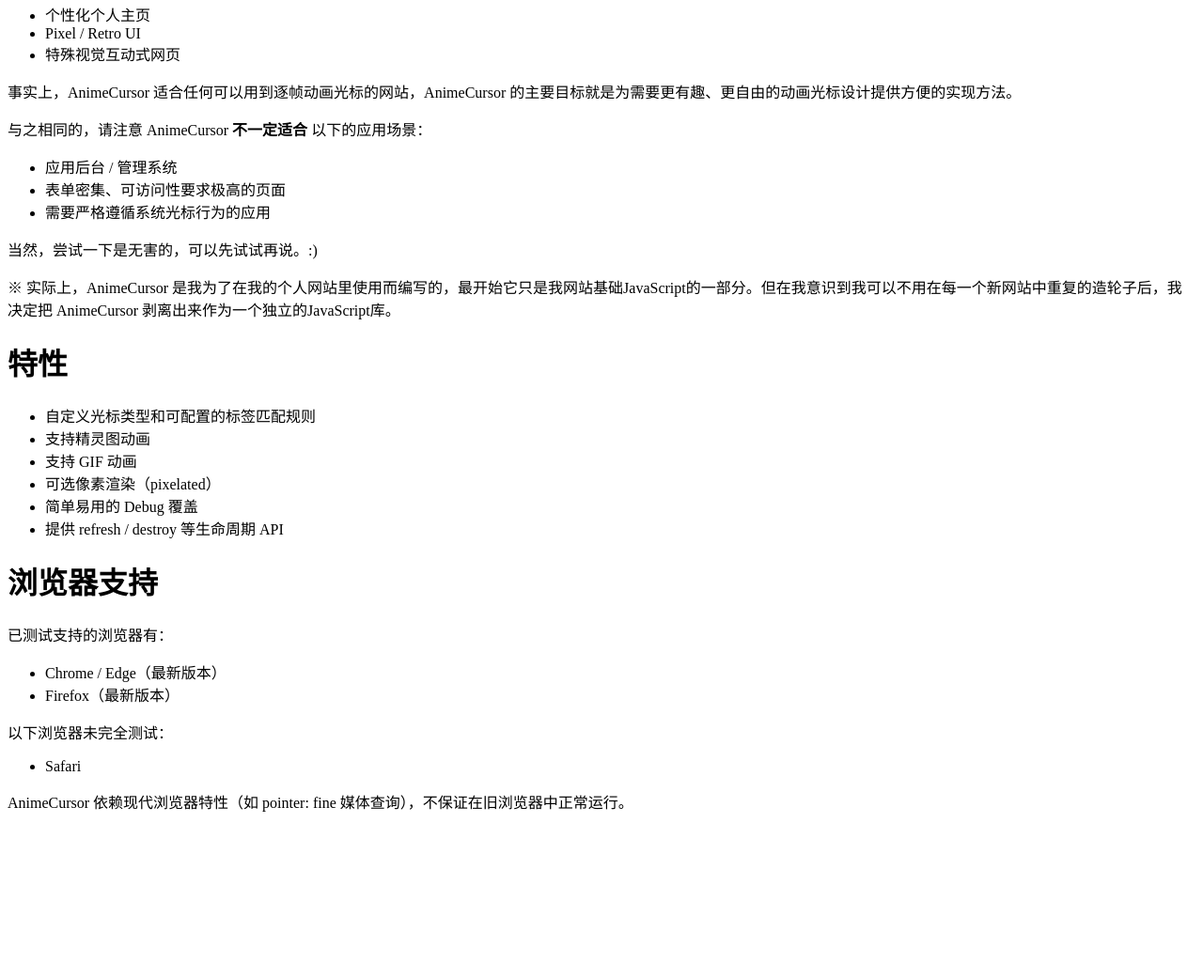
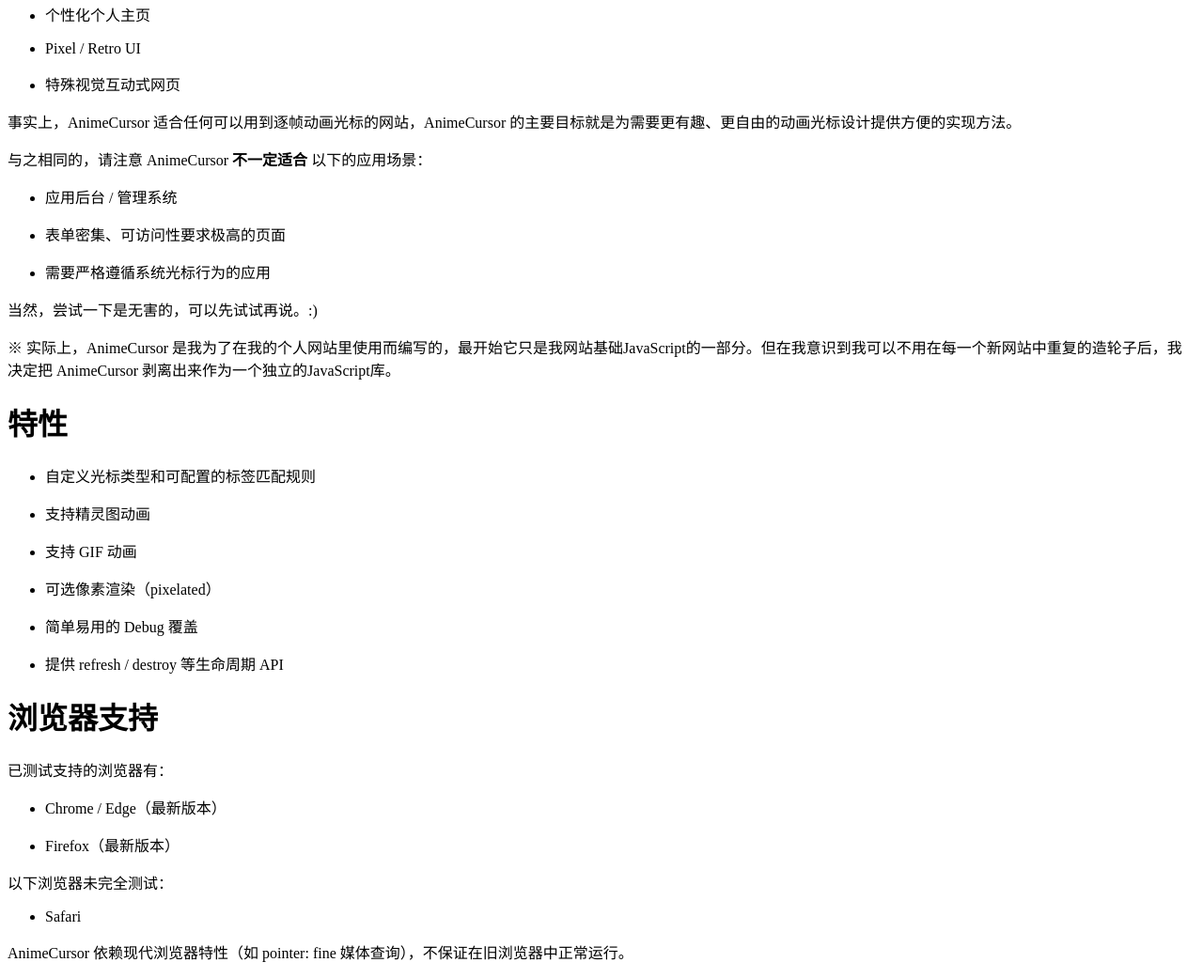
Before and after one commit to ShuninYu/anime-cursor, a plain HTML site: page docs/zh/index.html in a window 1280 px wide. Shown: the part 318-1359 px from the top of the page at 94% size. Before the commit the page ends 1199 px from the top, so only its background shows below. Drawn offline with Linux system fonts and the light colour scheme; a small style sheet from the web is missing; a web font is replaced by a local one.

Commit message:
修复错误的链接 为li内容补充p标签

```diff
--- a/docs/zh/index.html
+++ b/docs/zh/index.html
@@ -21,37 +21,37 @@
             <p>AnimeCursor 通过在页面中注入一个跟随鼠标移动的 DOM 元素，并根据用户设置自动生成动画光标，从而实现高度定制的逐帧动画鼠标光标体验。<br>你只需要准备好动画光标的图片，然后告诉 AnimeCursor 你需要什么光标，AnimeCursor 就会自动为你的网页添加动画光标，帮助你完成你美丽网页的最后一小块拼图。</p>
             <p>AnimeCursor 并不模拟操作系统的光标行为，而是专注于 <b>视觉表现</b>，比如以下的应用场景：</p>
             <ul>
-                <li>个性化个人主页</li>
-                <li>Pixel / Retro UI</li>
-                <li>特殊视觉互动式网页</li>
+                <li><p>个性化个人主页</p></li>
+                <li><p>Pixel / Retro UI</p></li>
+                <li><p>特殊视觉互动式网页</p></li>
             </ul>
             <p>事实上，AnimeCursor 适合任何可以用到逐帧动画光标的网站，AnimeCursor 的主要目标就是为需要更有趣、更自由的动画光标设计提供方便的实现方法。</p>
             <p>与之相同的，请注意 AnimeCursor <b>不一定适合</b> 以下的应用场景：</p>
             <ul>
-                <li>应用后台 / 管理系统</li>
-                <li>表单密集、可访问性要求极高的页面</li>
-                <li>需要严格遵循系统光标行为的应用</li>
+                <li><p>应用后台 / 管理系统</p></li>
+                <li><p>表单密集、可访问性要求极高的页面</p></li>
+                <li><p>需要严格遵循系统光标行为的应用</p></li>
             </ul>
             <p>当然，尝试一下是无害的，可以先试试再说。:)</p>
             <p class="ps">※ 实际上，AnimeCursor 是我为了在我的个人网站里使用而编写的，最开始它只是我网站基础JavaScript的一部分。但在我意识到我可以不用在每一个新网站中重复的造轮子后，我决定把 AnimeCursor 剥离出来作为一个独立的JavaScript库。</p>
             <h1 id="features">特性</h1>
             <ul>
-                <li>自定义光标类型和可配置的标签匹配规则</li>
-                <li>支持精灵图动画</li>
-                <li>支持 GIF 动画</li>
-                <li>可选像素渲染（pixelated）</li>
-                <li>简单易用的 Debug 覆盖</li>
-                <li>提供 refresh / destroy 等生命周期 API</li>
+                <li><p>自定义光标类型和可配置的标签匹配规则</p></li>
+                <li><p>支持精灵图动画</p></li>
+                <li><p>支持 GIF 动画</p></li>
+                <li><p>可选像素渲染（pixelated）</p></li>
+                <li><p>简单易用的 Debug 覆盖</p></li>
+                <li><p>提供 refresh / destroy 等生命周期 API</p></li>
             </ul>
             <h1 id="browser-support">浏览器支持</h1>
             <p>已测试支持的浏览器有：</p>
             <ul>
-                <li>Chrome / Edge（最新版本）</li>
-                <li>Firefox（最新版本）</li>
+                <li><p>Chrome / Edge（最新版本）</p></li>
+                <li><p>Firefox（最新版本）</p></li>
             </ul>
             <p>以下浏览器未完全测试：</p>
             <ul>
-                <li>Safari</li>
+                <li><p>Safari</p></li>
             </ul>
             <p>AnimeCursor 依赖现代浏览器特性（如 <span>pointer: fine</span> 媒体查询），不保证在旧浏览器中正常运行。</p>
             <footer></footer>
--- a/script.js
+++ b/script.js
@@ -72,7 +72,7 @@
                 <a class="docs-panel-list-item" href="${(docType === 'introduction')?'#features':'../zh#features'}">${(docsPanel.classList.contains('zh-CN'))?'特性':'Features'}</a>
                 <a class="docs-panel-list-item" href="${(docType === 'introduction')?'#browser-support':'../zh#browser-support'}">${(docsPanel.classList.contains('zh-CN'))?'浏览器支持':'Browser Support'}</a>
             </div>
-            <div class="docs-panel-list-folder"><p onclick="jumpTo('getting-Started')" data-cursor="pointer">${(docsPanel.classList.contains('zh-CN'))?'快速开始':'quick-start'}</p>
+            <div class="docs-panel-list-folder"><p onclick="jumpTo('getting-started')" data-cursor="pointer">${(docsPanel.classList.contains('zh-CN'))?'快速开始':'quick-start'}</p>
                 <a class="docs-panel-list-item" href="${(docType === 'getting-started')?'#installation':'getting-started#installation'}">${(docsPanel.classList.contains('zh-CN'))?'安装':'Installation'}</a>
                 <a class="docs-panel-list-item" href="${(docType === 'getting-started')?'#basic-usage':'getting-started#basic-usage'}">${(docsPanel.classList.contains('zh-CN'))?'基本用法':'Basic Usage'}</a>
                 <a class="docs-panel-list-item" href="${(docType === 'getting-started')?'#example':'getting-started#example'}">${(docsPanel.classList.contains('zh-CN'))?'示例':'Example'}</a>
```
Also changed, not shown: docs/api.html (+1 -1 lines), docs/configuration.html (+1 -1 lines), docs/debug.html (+1 -1 lines), docs/getting-started.html (+1 -1 lines), docs/index.html (+15 -15 lines).
